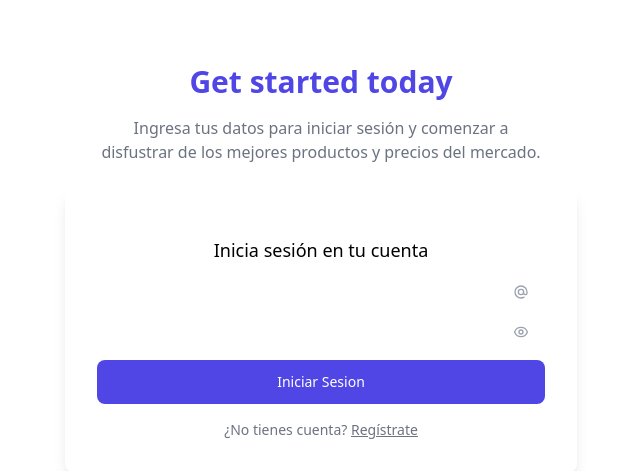
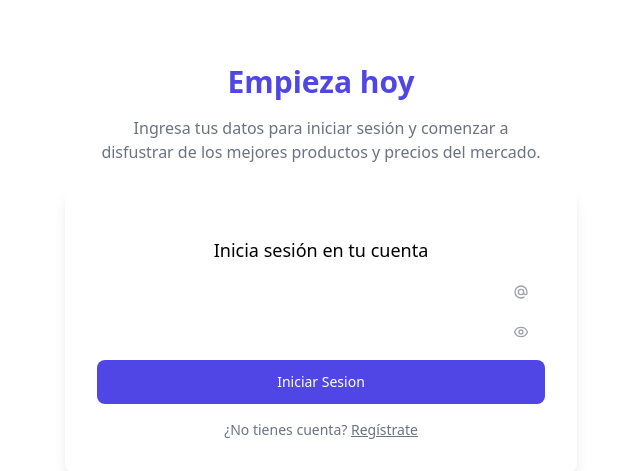
Before and after one commit to caicedotobonjavier/online-store, a Django app: template onlinestore/templates/users/login.html in a window 1280 px wide. Shown: the top 471 px of the page, without its empty margins (319-959 px from the left). Run offline with Django 5.2, Linux system fonts and the light colour scheme; the template is opened without the code that fills it, so the values that code supplies are empty, except form fields; tables that the repository leaves empty hold one stand-in row (values such as "Sample post"); form fields are guessed from the names that the template uses; some libraries are stand-ins or nearby versions.

```diff
--- a/onlinestore/templates/users/login.html
+++ b/onlinestore/templates/users/login.html
@@ -12,7 +12,7 @@ Plugins:
 
     <div class="mx-auto max-w-screen-xl px-4 py-16 sm:px-6 lg:px-8">
         <div class="mx-auto max-w-lg">
-        <h1 class="text-center text-2xl font-bold text-indigo-600 sm:text-3xl">Get started today</h1>
+        <h1 class="text-center text-2xl font-bold text-indigo-600 sm:text-3xl">Empieza hoy</h1>
 
         <p class="mx-auto mt-4 max-w-md text-center text-gray-500">
             Ingresa tus datos para iniciar sesión y comenzar a disfustrar de los mejores
```
Also changed, not shown: 6 other files.
